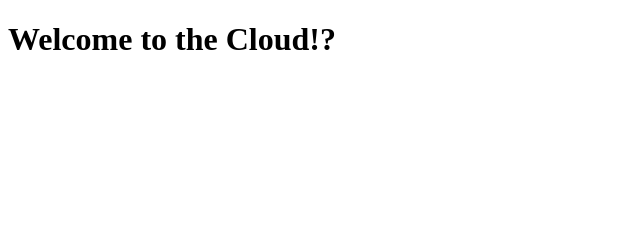
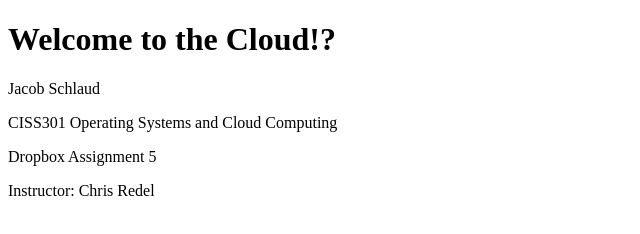
Before and after one commit to xMPxpath/MyBook, a plain HTML site: page index.html in a window 1280 px wide. Shown: the whole page, without its empty margins (0-640 px from the left). Drawn offline with Linux system fonts and the light colour scheme.

Commit message:
Update index.html

```diff
--- a/index.html
+++ b/index.html
@@ -6,5 +6,9 @@
   </head>
   <body>
     <h1>Welcome to the Cloud!?</h1>
+    <p>Jacob Schlaud</p>
+    <p>CISS301 Operating Systems and Cloud Computing</p>
+    <p>Dropbox Assignment 5</p>
+    <p>Instructor: Chris Redel</p>
   </body>
 </html>
```
